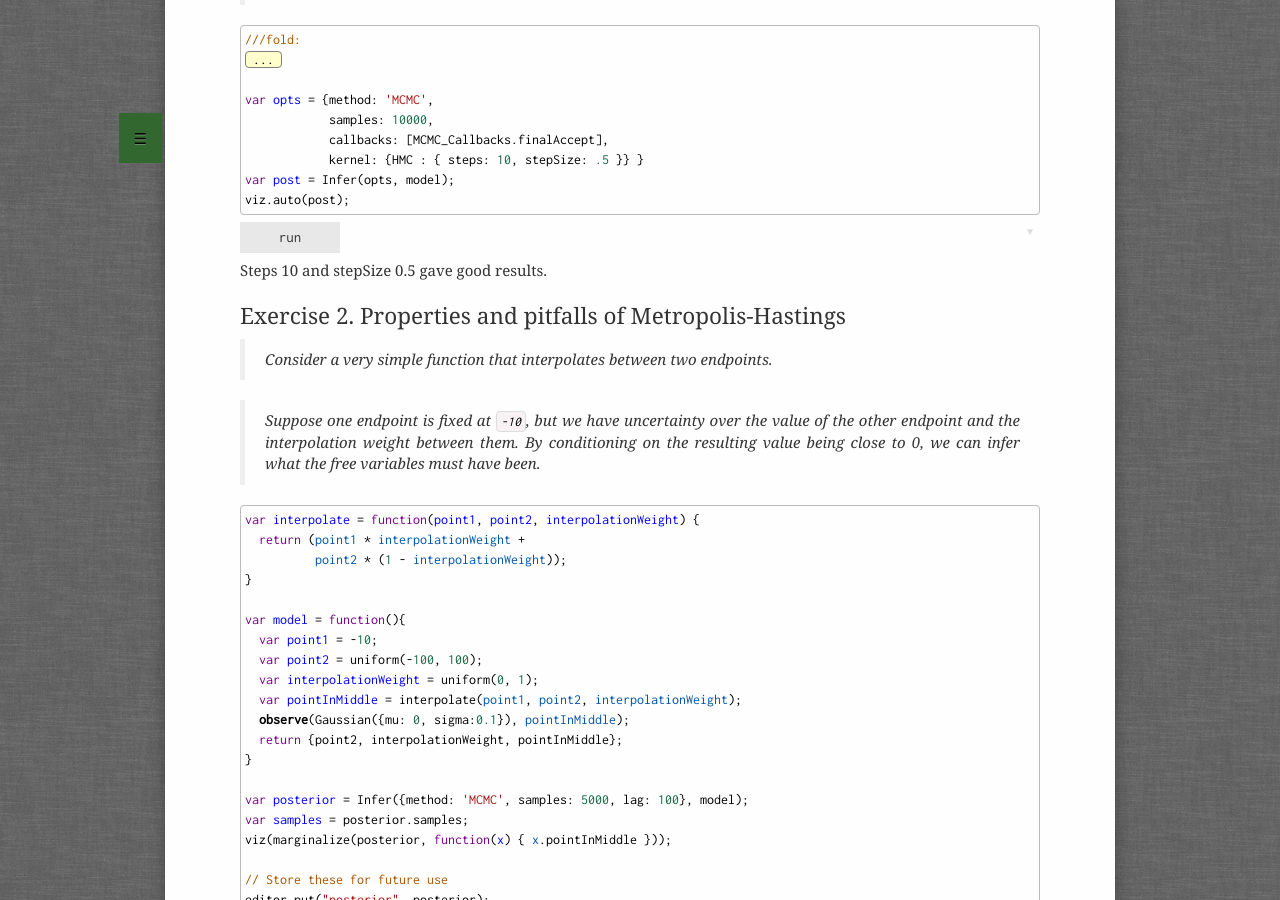
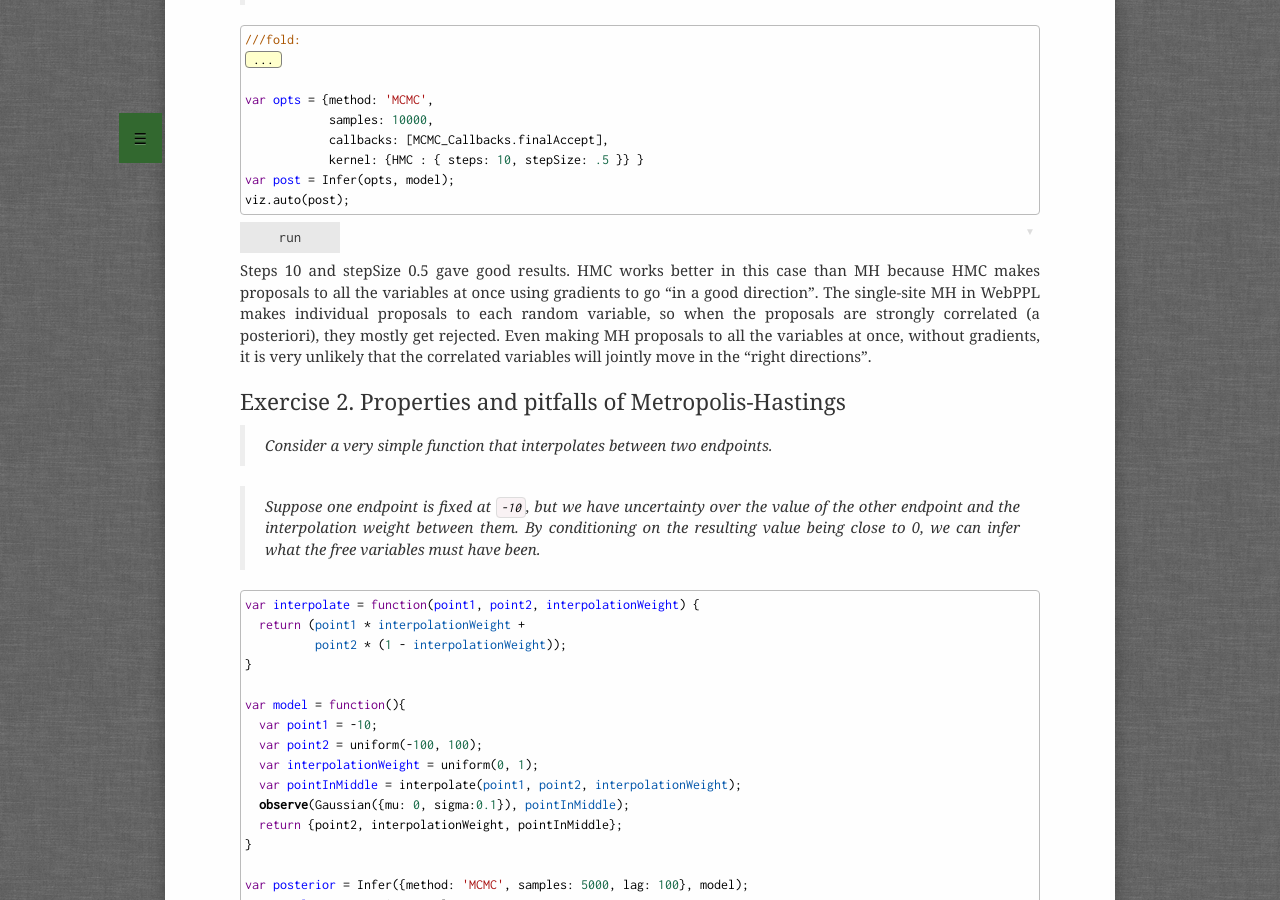
Before and after one commit to probmods/probmods2, a Jekyll site: the page built from solutions/inference-algorithms.md, in a window 1280 px wide and 900 px high, scrolled down 2231 px. Built offline with Jekyll 4.4.1, drawn with Linux system fonts in a browser that asks for light colours; a script that is not in the unit is left out.

Commit message:
Added MH vs HMC solutions.

```diff
--- a/solutions/inference-algorithms.md
+++ b/solutions/inference-algorithms.md
@@ -169,6 +169,9 @@
 ~~~~
 
 Steps 10 and stepSize 0.5 gave good results.
+HMC works better in this case than MH because HMC makes proposals to all the variables at once using gradients to go "in a good direction".
+The single-site MH in WebPPL makes individual proposals to each random variable, so when the proposals are strongly correlated (a posteriori), they mostly get rejected.
+Even making MH proposals to all the variables at once, without gradients, it is very unlikely that the correlated variables will jointly move in the "right directions".
 
 
 ## Exercise 2. Properties and pitfalls of Metropolis-Hastings
```
